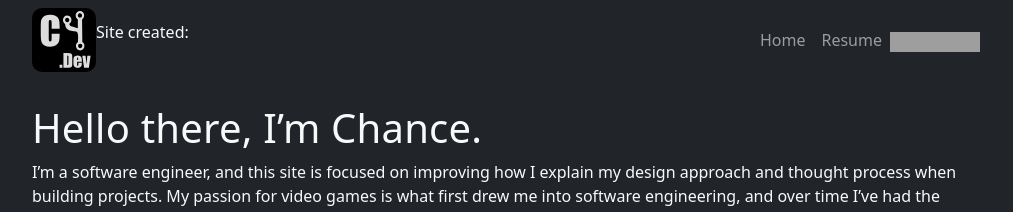
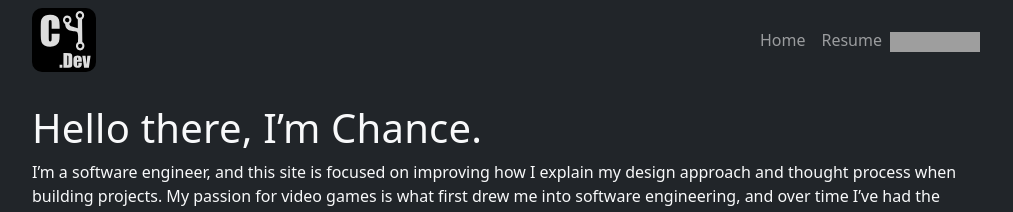
Before and after one commit to ChanceYoung/ChanceYoung.github.io, a Jekyll site: the page built from index.md, in a window 1280 px wide. Shown: the top 212 px of the page, without its empty margins (130-1143 px from the left). Built offline with Jekyll 4.4.1, drawn with Linux system fonts in a browser that asks for light colours; grey boxes are pictures that could not be loaded.

Commit message:
Update default.html

```diff
--- a/_layouts/default.html
+++ b/_layouts/default.html
@@ -80,7 +80,7 @@
                         alt="CY.dev logo"
                         style="width: 64px"
                 /></a>
-                <p>Site created: {{ site.site_created | date: "%B %d, %Y" }}</p>
+
 
 
                 <div id="navMain" class="collapse navbar-collapse">
```
